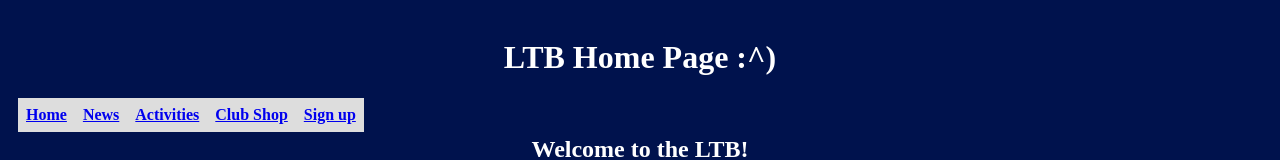
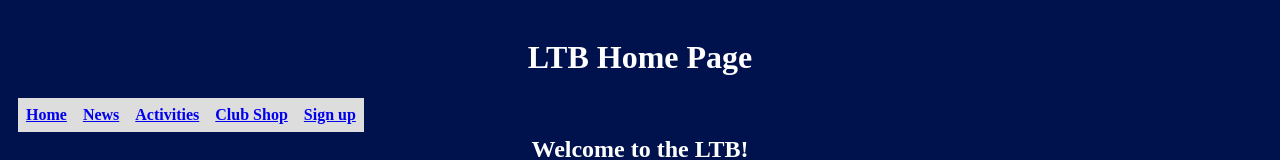
Before and after one commit to L3WSKI/Website, a plain HTML site: page Index.html in a window 1280 px wide. Shown: the top 160 px of the page. Drawn offline with Linux system fonts and the light colour scheme.

Commit message:
Update Index.html

```diff
--- a/Index.html
+++ b/Index.html
@@ -7,9 +7,6 @@
 
 		<meta name="viewport" content="width=device-width; initial-scale=1.0">
 
-		<!-- Replace favicon.ico & apple-touch-icon.png in the root of your domain and delete these references -->
-		<link rel="shortcut icon" href="/favicon.ico">
-		<link rel="apple-touch-icon" href="/apple-touch-icon.png">
 		<link rel="stylesheet" type="text/css" href="website.css">
 		<link rel="stylesheet" type="text/css" href="navbar.css">
 
@@ -18,7 +15,7 @@
 	<body>
 		<div>
 			<header>
-				<h1 style="text-align:center;">LTB Home Page :^) </h1>
+				<h1 style="text-align:center;">LTB Home Page</h1>
 
 				<ul>
 					<li><a href="index.html">Home</a></li>
```
